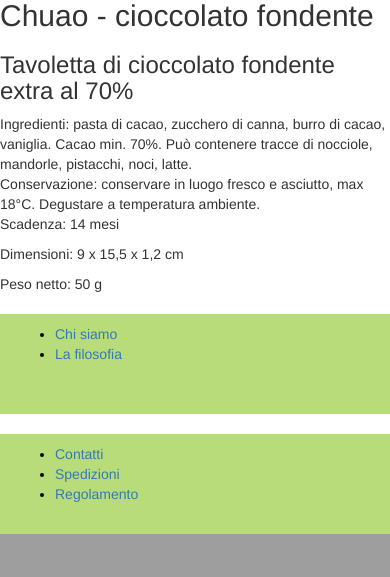
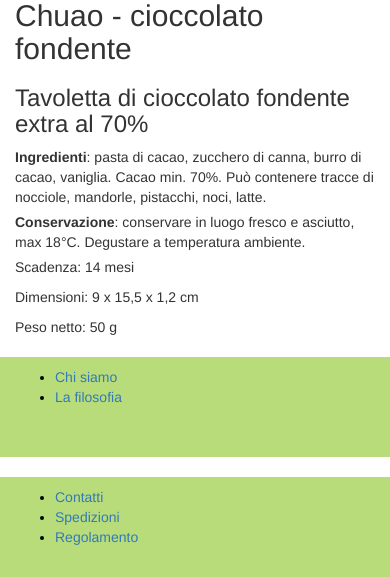
Before and after one commit to zakdey/php-chocolates, a PHP site: page /product1.html in a window 390 px wide. Shown: the part 721-1298 px from the top of the page. Before the commit the page ends 1255 px from the top, so only its background shows below. Run offline with PHP 8.4, Linux system fonts and the light colour scheme; some libraries are stand-ins or nearby versions.

Commit message:
styling product page

```diff
--- a/css/style.css
+++ b/css/style.css
@@ -36,3 +36,21 @@
   display: block;
   margin-bottom: 20px;
 }
+
+/* PRODUCT PAGE */
+
+#product-name {
+  text-align: center;
+}
+
+#product-left-panel {
+  text-align: right;
+}
+
+#product-right-panel > div {
+  margin-bottom: 5px;
+}
+
+#product-right-panel span {
+  font-weight: bold;
+}
--- a/product1.html
+++ b/product1.html
@@ -36,10 +36,10 @@
       <div id="product-name">
         <h1>AMEDEI CHUAO</h1>
       </div>
-      <div id="product-left-panel">
+      <div id="product-left-panel" class="col-md-6">
         <img src="http://aziende.freecomm.biz/390798/prodotti/S_MHVMRUBA.jpg">
       </div>
-      <div id="product-right-panel">
+      <div id="product-right-panel" class="col-md-6">
         <h2>Chuao - cioccolato fondente</h2>
         <h3>Tavoletta di cioccolato fondente extra al 70%</h3>
         <div id="ingredients">
```
